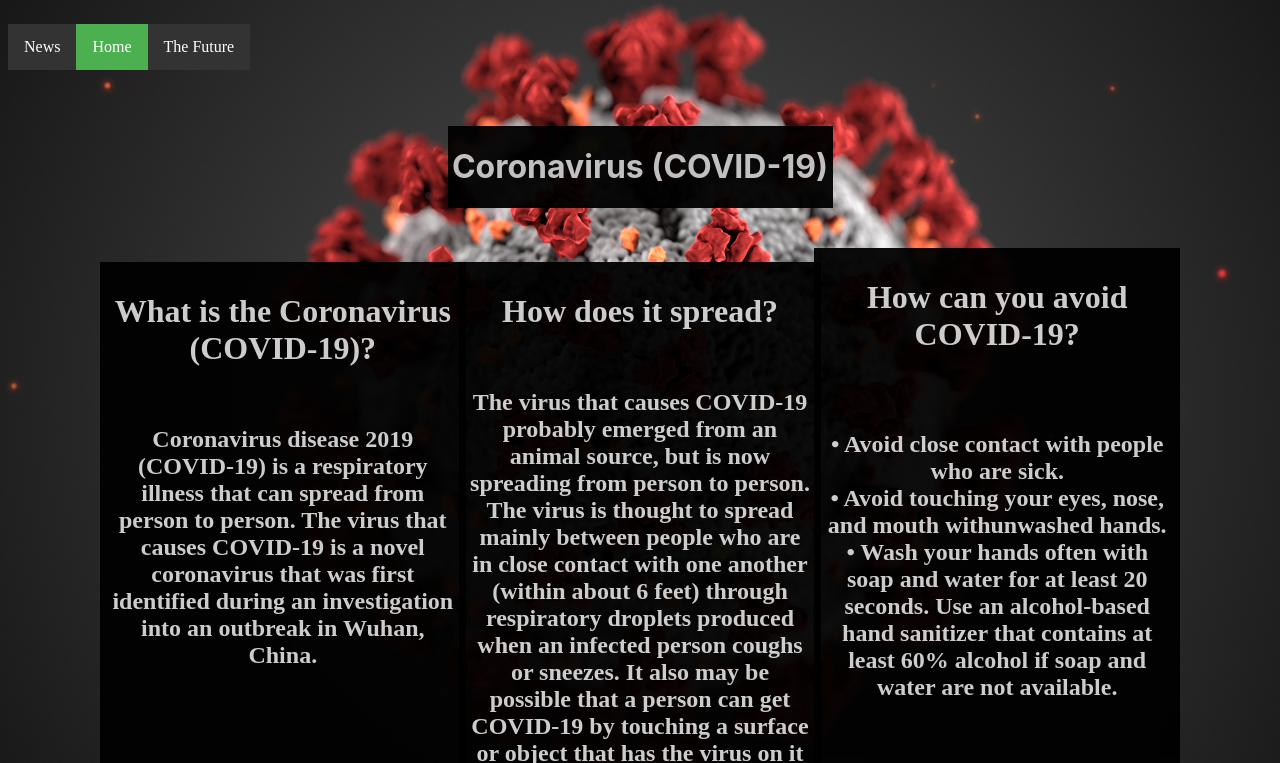
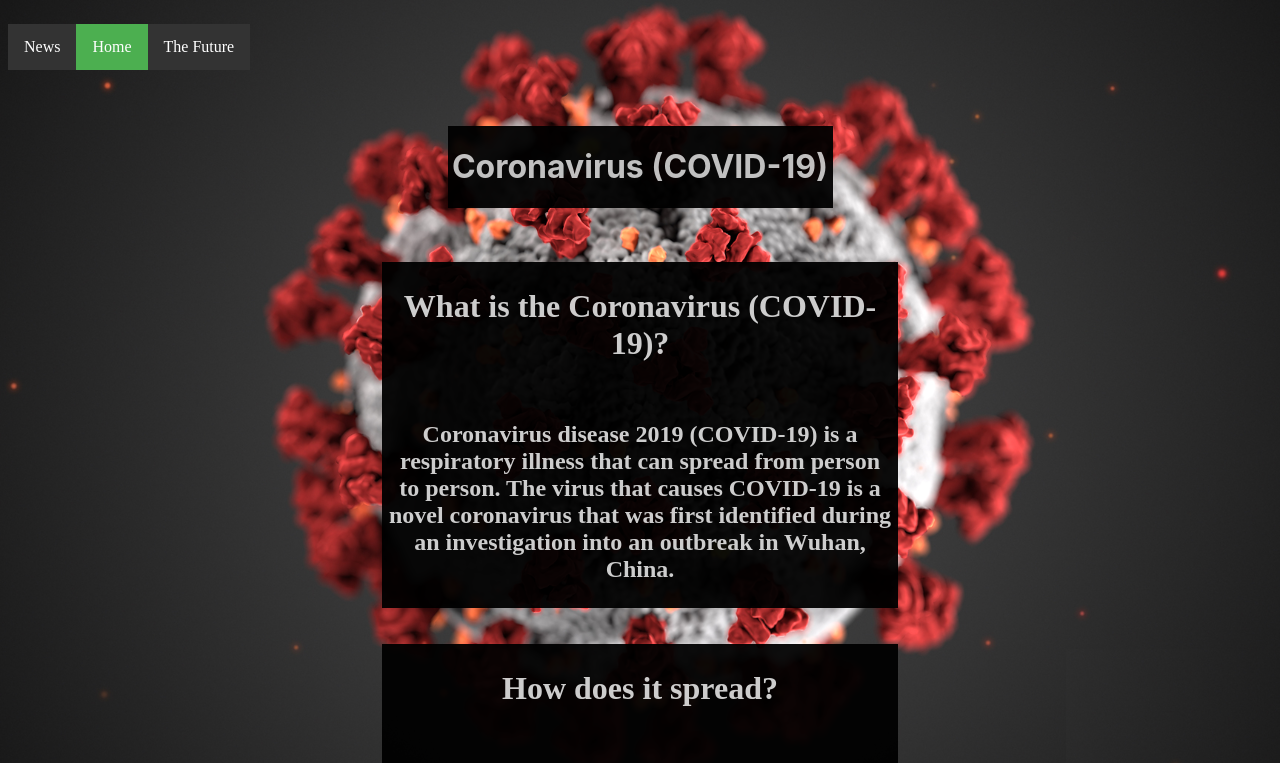
Before and after one commit to KirinC1/CoronaVirus, a plain HTML site: page index.html in a window 1280 px wide. Shown: the top 763 px of the page. Drawn offline with Linux system fonts and the light colour scheme.

Commit message:
fixed issue bads!

```diff
--- a/index.css
+++ b/index.css
@@ -49,13 +49,12 @@ ul {
     text-align: center;
     color: rgb(255, 255, 255, 0.80);
     background: rgb(0, 0, 0, 0.95);
-    width: 27%;
-    height: 500px;
-    padding: 10px;
-    position: absolute;
+    width: 40%;
+    padding: 5px;
+    position: relative;
     min-width: 27%;
-    left: 100px;
-    max-height: 500px;
+    margin-left: auto;
+    margin-right: auto;
 
 }
 
@@ -64,9 +63,8 @@ ul {
     text-align: center;
     color: rgb(255, 255, 255, 0.80);
     background: rgb(0, 0, 0, 0.95);
-    width: 27%;
-    height: 500px;
-    padding: 10px;
+    width: 40%;
+    padding: 5px;
     position: relative;
     min-width: 27%;
     margin-left: auto;
@@ -79,14 +77,12 @@ ul {
     text-align: center;
     color: rgb(255, 255, 255, 0.80);
     background: rgb(0, 0, 0, 0.95);
-    width: 27%;
+    width: 40%;
     min-width: 27%;
-    height: 500px;
-    padding: 10px;
-    position: absolute;
-    right: 100px;
-    top: 248px;
-    max-height: 500px;
+    padding: 5px;
+    position: relative;
+    margin-left: auto;
+    margin-right: auto;
 }
 
 .todo {
--- a/index.html
+++ b/index.html
@@ -31,6 +31,7 @@
             Coronavirus disease 2019 (COVID-19) is a respiratory illness that can spread from person to person. The virus that causes COVID-19 is a novel coronavirus that was first identified during an investigation into an outbreak in Wuhan, China.
         </h2>
     </div>
+    <br><br>
     <div class= "spread">
         <h1>
             How does it spread? <br><br>
@@ -39,8 +40,9 @@
             The virus that causes COVID-19 probably emerged from an animal source, but is now spreading from person to person. The virus is thought to spread mainly between people who are in close contact with one another (within about 6 feet) through respiratory droplets produced when an infected person coughs or sneezes. It also may be possible that a person can get COVID-19 by touching a surface or object that has the virus on it and then touching their own mouth, nose, or possibly their eyes, but this is not thought to be the main way the virus spreads.
         </h2>
     </div>
+    <br><br>
     <div class= "avoid">
-        <h1>How can you avoid COVID-19?</h1><br><br>
+        <h1>How can you avoid COVID-19?</h1> <br><br>
         <h2>• Avoid close contact with people who are sick.<br>• Avoid touching your eyes, nose, and mouth withunwashed hands.<br>• Wash your hands often with soap and water for at least 20 seconds. Use an alcohol-based hand sanitizer that contains at least 60% alcohol if soap and water are not available.
         </h2>
     </div>
@@ -80,10 +82,3 @@
         <br><br>
         </div>
 </body>
-
-<script>
-    var scale = Math.min(
-  availableWidth / contentWidth,
-  availableHeight / contentHeight
-);
-</script>
```
